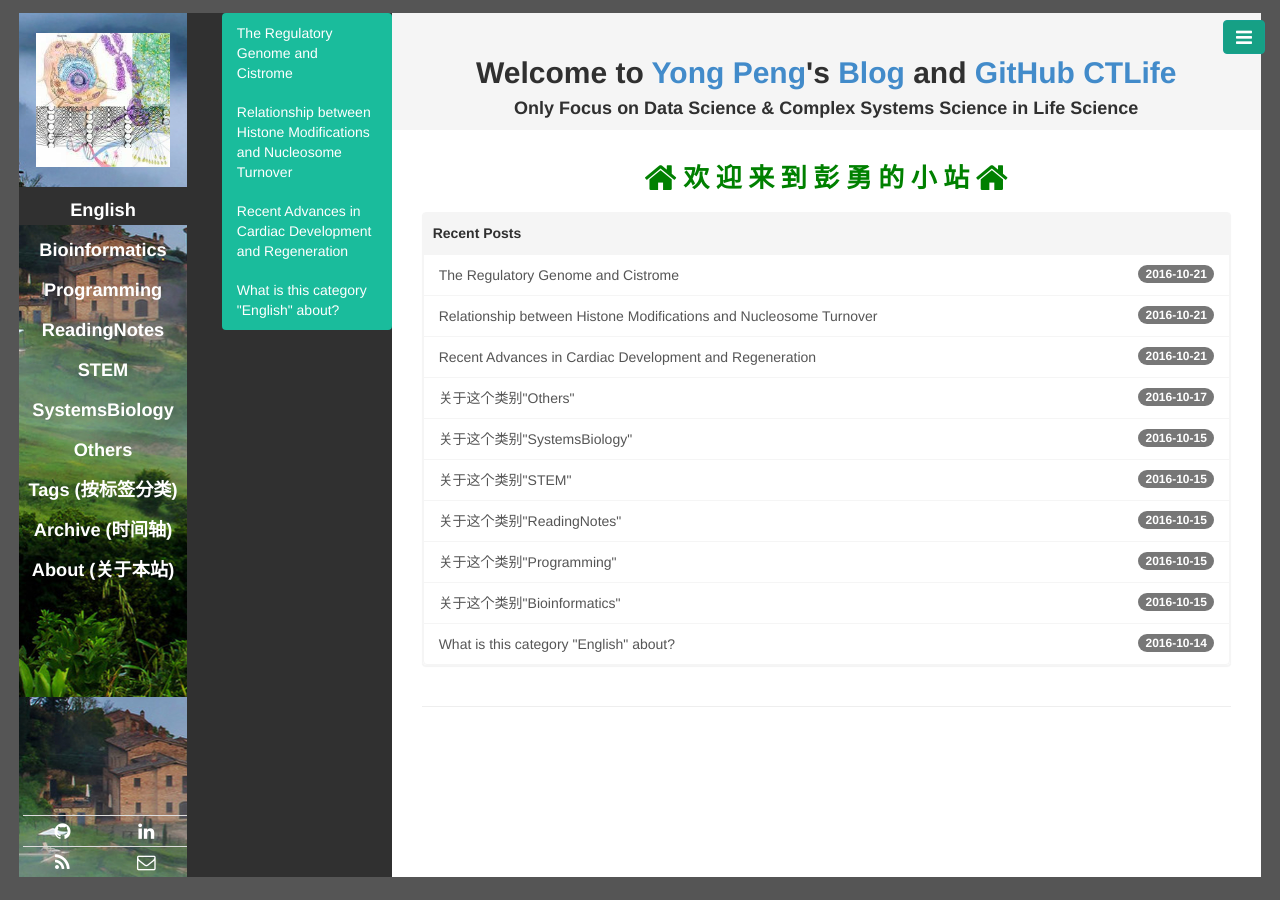
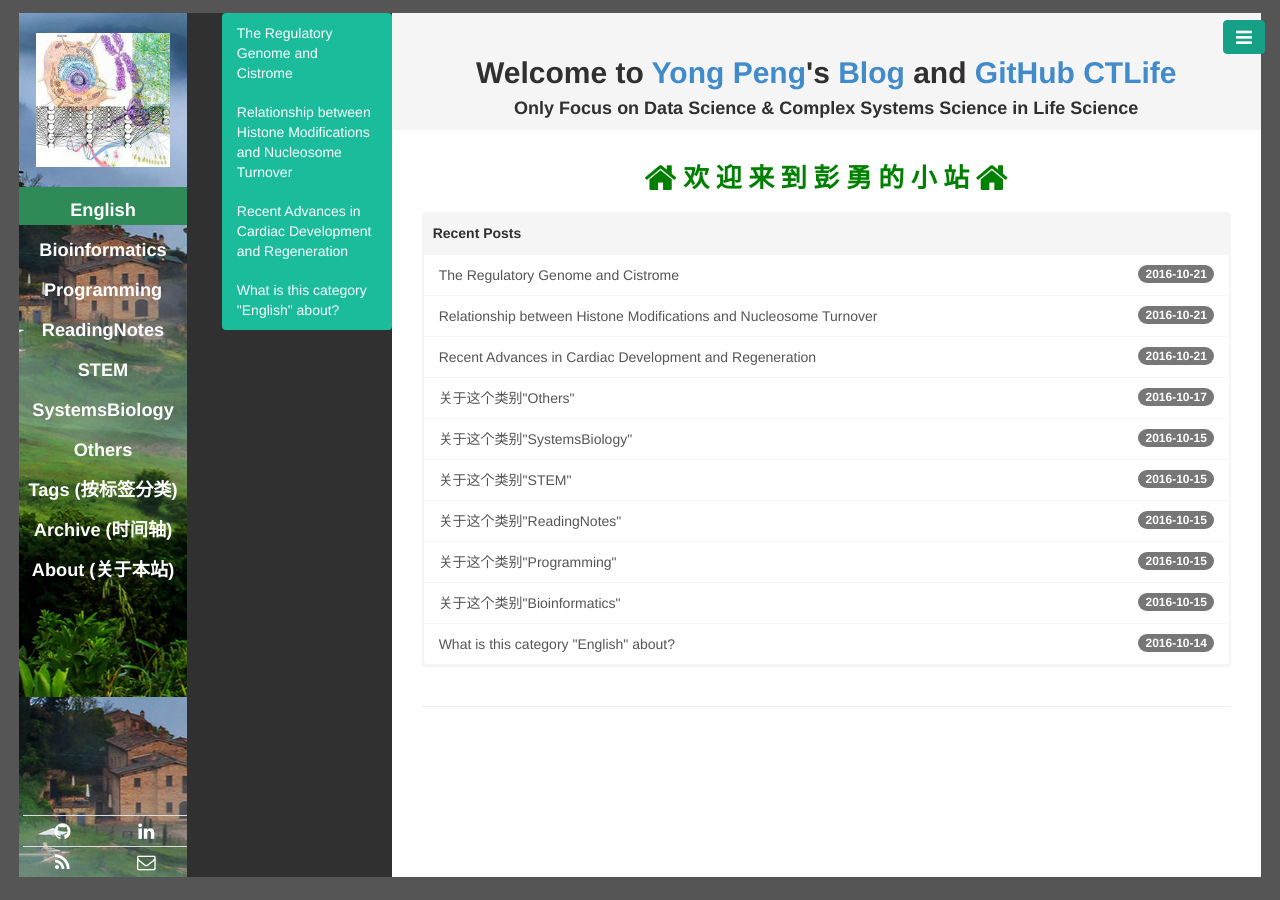
Before and after one commit to CTLife/CTLife.github.io, a Jekyll site: the page built from index.html, in a window 1280 px wide. Built offline with Jekyll 4.4.1, drawn with Linux system fonts in a browser that asks for light colours; Markdown is read by kramdown in place of the engine named in the settings; the list of posts is cut into pages by our own code.

Commit message:
Update base.css

```diff
--- a/public/css/base.css
+++ b/public/css/base.css
@@ -48,7 +48,7 @@ body, html {
 
 .aside1 > .nav-pills>li.active>a ,.nav-pills>li.active>a:hover,.nav-pills>li.active>a:focus {
   color: #fff;
-  background-color: #303030;
+  background-color: #2E8B57;
 }
 
 .avatar {  /* 顶部图片 */
```
